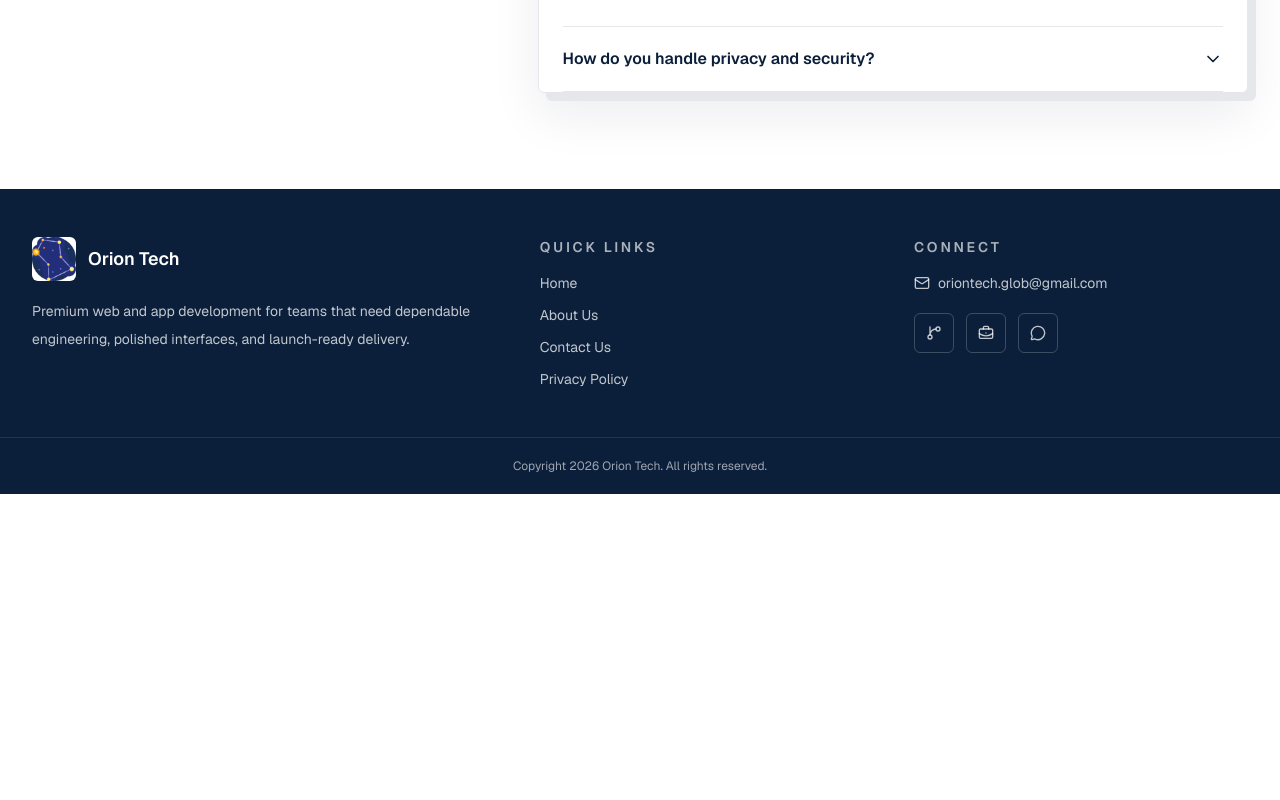
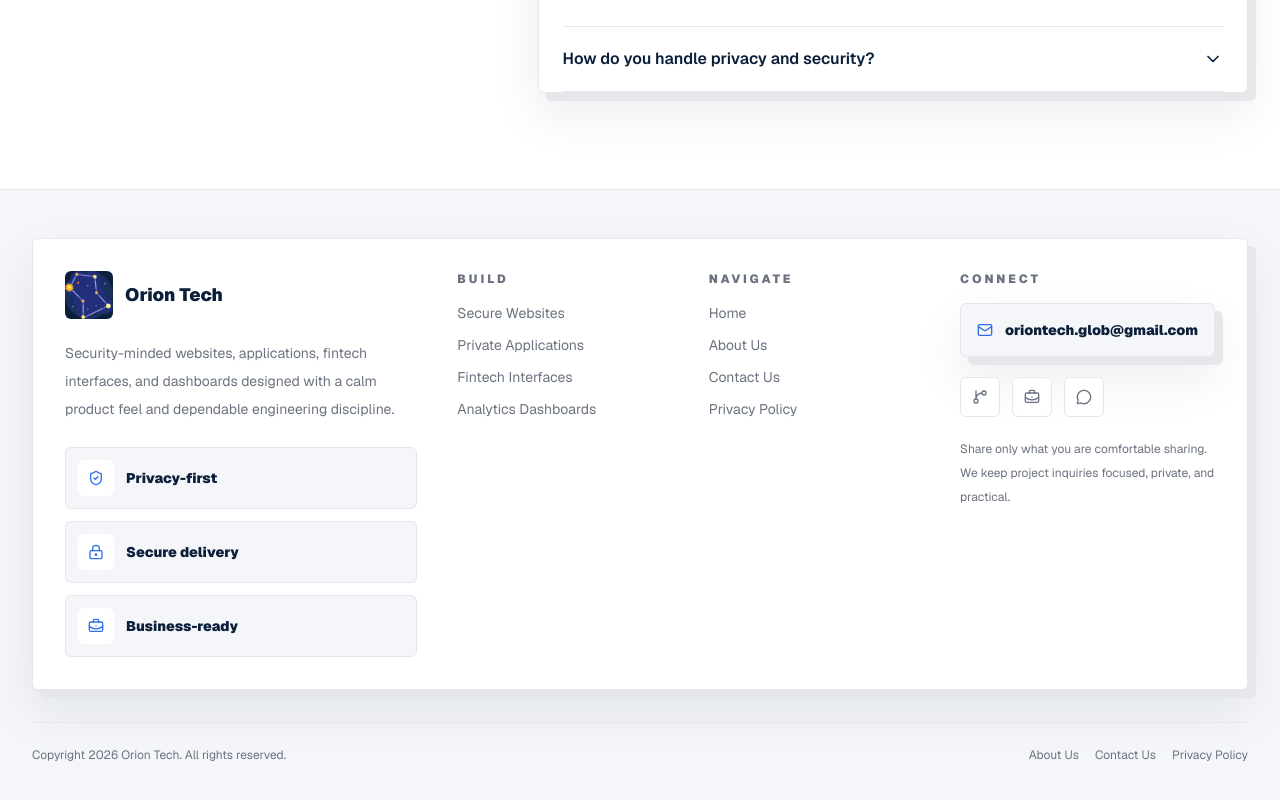
Before and after one commit to oriontechglob-a11y/orion.tech.glob, a Next.js app: page /contact in a window 1280 px wide. Shown: the part 1994-2794 px from the top of the page. Before the commit the page ends 2488 px from the top, so only its background shows below. Built offline with nearby package versions, Linux system fonts and the light colour scheme.

Commit message:
- Add HomeSectionNav component and update navigation structure. Enhance footer with new links and principles, and adjust section IDs for better navigation. Refactor Navbar and SecurityPromise for improved styling and functionality.

```diff
--- a/app/page.tsx
+++ b/app/page.tsx
@@ -2,6 +2,7 @@ import dynamic from "next/dynamic";
 
 import { CTABanner } from "@/components/home/CTABanner";
 import { Hero } from "@/components/home/Hero";
+import { HomeSectionNav } from "@/components/home/HomeSectionNav";
 import { Process } from "@/components/home/Process";
 import { Services } from "@/components/home/Services";
 import { SecurityPromise } from "@/components/shared/SecurityPromise";
@@ -12,8 +13,9 @@ export default function Home() {
   return (
     <>
       <Hero />
+      <HomeSectionNav />
       <Services />
-      <SecurityPromise />
+      <SecurityPromise id="security" />
       <Process />
       <Testimonials />
       <CTABanner />
--- a/components/home/CTABanner.tsx
+++ b/components/home/CTABanner.tsx
@@ -10,10 +10,10 @@ export function CTABanner() {
   const reduceMotion = useReducedMotion();
 
   return (
-    <AnimatedSection className="py-20">
+    <AnimatedSection id="start" className="py-20">
       <motion.div
         variants={childReveal}
-        className="relative overflow-hidden rounded-md bg-accent px-6 py-14 text-center text-white shadow-2xl shadow-accent/20 sm:px-10"
+        className="depth-card relative overflow-hidden rounded-md bg-accent px-6 py-14 text-center text-white shadow-2xl shadow-accent/20 sm:px-10"
       >
         <motion.span
           className="absolute left-8 top-8 h-6 w-6 rounded-md bg-white/25"
--- /dev/null
+++ b/components/home/HomeSectionNav.tsx
@@ -0,0 +1,38 @@
+"use client";
+
+import Link from "next/link";
+import { motion } from "framer-motion";
+import { LockKeyhole, MessageSquare, ShieldCheck, Sparkles, Workflow } from "lucide-react";
+
+import { AnimatedSection, childReveal } from "@/components/shared/AnimatedSection";
+
+const sections = [
+  { href: "#services", label: "Services", icon: Sparkles },
+  { href: "#security", label: "Security", icon: ShieldCheck },
+  { href: "#workflow", label: "Workflow", icon: Workflow },
+  { href: "#reviews", label: "Reviews", icon: MessageSquare },
+  { href: "#start", label: "Start", icon: LockKeyhole },
+];
+
+export function HomeSectionNav() {
+  return (
+    <AnimatedSection className="-mt-8 pb-10 sm:-mt-10">
+      <motion.nav
+        variants={childReveal}
+        aria-label="Home sections"
+        className="depth-card mx-auto flex max-w-5xl gap-2 overflow-x-auto rounded-md border border-border bg-white p-2 shadow-sm"
+      >
+        {sections.map((section) => (
+          <Link
+            key={section.href}
+            href={section.href}
+            className="group flex min-h-12 shrink-0 items-center gap-2 rounded-md border border-border bg-surface px-4 text-sm font-black text-primary transition-colors hover:bg-primary hover:text-white"
+          >
+            <section.icon className="h-4 w-4 text-accent transition-colors group-hover:text-white" />
+            {section.label}
+          </Link>
+        ))}
+      </motion.nav>
+    </AnimatedSection>
+  );
+}
--- a/components/home/Process.tsx
+++ b/components/home/Process.tsx
@@ -8,7 +8,7 @@ const steps = ["Discover", "Design", "Develop", "Deploy", "Support"];
 
 export function Process() {
   return (
-    <AnimatedSection className="py-20 sm:py-24">
+    <AnimatedSection id="workflow" className="py-20 sm:py-24">
       <motion.div variants={childReveal} className="mx-auto max-w-3xl text-center">
         <p className="text-sm font-bold uppercase tracking-[0.24em] text-accent">Workflow</p>
         <h2 className="mt-3 text-3xl font-black tracking-tight text-primary sm:text-5xl">
--- a/components/home/Testimonials.tsx
+++ b/components/home/Testimonials.tsx
@@ -47,7 +47,7 @@ export default function Testimonials() {
   }, [reduceMotion]);
 
   return (
-    <AnimatedSection className="py-20 sm:py-24">
+    <AnimatedSection id="reviews" className="py-20 sm:py-24">
       <motion.div variants={childReveal} className="mx-auto max-w-3xl text-center">
         <p className="text-sm font-bold uppercase tracking-[0.24em] text-accent">Testimonials</p>
         <h2 className="mt-3 text-3xl font-black tracking-tight text-primary sm:text-5xl">
@@ -56,7 +56,7 @@ export default function Testimonials() {
       </motion.div>
       <motion.div
         variants={childReveal}
-        className="mx-auto mt-12 max-w-4xl rounded-md border border-border bg-white p-8 shadow-2xl shadow-primary/10 sm:p-12"
+        className="depth-card mx-auto mt-12 max-w-4xl rounded-md border border-border bg-white p-8 shadow-2xl shadow-primary/10 sm:p-12"
       >
         <Quote className="h-10 w-10 text-accent" />
         <AnimatePresence mode="wait">
--- a/components/layout/Footer.tsx
+++ b/components/layout/Footer.tsx
@@ -2,69 +2,120 @@
 
 import Link from "next/link";
 import Image from "next/image";
-import { BriefcaseBusiness, GitBranch, Mail, MessageCircle } from "lucide-react";
+import {
+  ArrowUpRight,
+  BriefcaseBusiness,
+  GitBranch,
+  LockKeyhole,
+  Mail,
+  MessageCircle,
+  ShieldCheck,
+} from "lucide-react";
 import { motion } from "framer-motion";
 
-const links = [
+const companyLinks = [
   { href: "/", label: "Home" },
   { href: "/about", label: "About Us" },
   { href: "/contact", label: "Contact Us" },
   { href: "/privacy-policy", label: "Privacy Policy" },
 ];
 
+const buildLinks = [
+  "Secure Websites",
+  "Private Applications",
+  "Fintech Interfaces",
+  "Analytics Dashboards",
+];
+
+const principles = [
+  { icon: ShieldCheck, label: "Privacy-first" },
+  { icon: LockKeyhole, label: "Secure delivery" },
+  { icon: BriefcaseBusiness, label: "Business-ready" },
+];
+
 export function Footer() {
   return (
     <motion.footer
-      className="bg-primary text-white"
+      className="border-t border-border bg-surface text-primary"
       initial={{ opacity: 0, y: 24 }}
       whileInView={{ opacity: 1, y: 0 }}
       viewport={{ once: true }}
       transition={{ duration: 0.5 }}
     >
-      <div className="mx-auto grid max-w-7xl gap-10 px-4 py-12 sm:px-6 md:grid-cols-[1.4fr_1fr_1fr] lg:px-8">
+      <div className="mx-auto max-w-7xl px-4 py-12 sm:px-6 lg:px-8">
+        <div className="depth-card grid gap-10 rounded-md border border-border bg-white p-6 sm:p-8 lg:grid-cols-[1.25fr_0.75fr_0.75fr_0.9fr]">
           <div>
-          <div className="mb-4 flex items-center gap-3 text-lg font-semibold">
-            <span className="relative grid h-11 w-11 place-items-center overflow-hidden rounded-md bg-white transition-transform duration-300 ease-out hover:scale-105">
+            <div className="mb-5 flex items-center gap-3 text-lg font-black">
+              <span className="relative grid h-12 w-12 place-items-center overflow-hidden rounded-md bg-primary transition-transform duration-300 ease-out hover:scale-105">
                 <Image
                   src="/images/orion-mark.png"
                   alt="Orion Tech logo"
-                width={44}
-                height={44}
+                  width={48}
+                  height={48}
                   className="h-full w-full object-cover"
                 />
               </span>
               Orion Tech
             </div>
-          <p className="max-w-md text-sm leading-7 text-white/75">
-            Premium web and app development for teams that need dependable engineering, polished
-            interfaces, and launch-ready delivery.
+            <p className="max-w-md text-sm leading-7 text-muted">
+              Security-minded websites, applications, fintech interfaces, and dashboards designed
+              with a calm product feel and dependable engineering discipline.
             </p>
+            <div className="mt-6 grid gap-3 sm:grid-cols-3 lg:grid-cols-1">
+              {principles.map((item) => (
+                <div
+                  key={item.label}
+                  className="flex items-center gap-3 rounded-md border border-border bg-surface p-3 text-sm font-black"
+                >
+                  <span className="grid h-9 w-9 place-items-center rounded-md bg-white text-accent">
+                    <item.icon className="h-4 w-4" />
+                  </span>
+                  {item.label}
                 </div>
+              ))}
+            </div>
+          </div>
+
           <div>
-          <h2 className="mb-4 text-sm font-semibold uppercase tracking-[0.2em] text-white/65">
-            Quick Links
+            <h2 className="mb-4 text-xs font-black uppercase tracking-[0.24em] text-muted">
+              Build
             </h2>
             <div className="grid gap-3 text-sm">
-            {links.map((link) => (
+              {buildLinks.map((label) => (
+                <span key={label} className="text-muted">
+                  {label}
+                </span>
+              ))}
+            </div>
+          </div>
+
+          <div>
+            <h2 className="mb-4 text-xs font-black uppercase tracking-[0.24em] text-muted">
+              Navigate
+            </h2>
+            <div className="grid gap-3 text-sm">
+              {companyLinks.map((link) => (
                 <Link
                   key={link.href}
                   href={link.href}
-                className="text-white/75 transition-colors hover:text-white"
+                  className="group inline-flex items-center gap-2 text-muted transition-colors hover:text-primary"
                 >
                   {link.label}
+                  <ArrowUpRight className="h-3.5 w-3.5 opacity-0 transition-opacity group-hover:opacity-100" />
                 </Link>
               ))}
             </div>
           </div>
+
           <div>
-          <h2 className="mb-4 text-sm font-semibold uppercase tracking-[0.2em] text-white/65">
+            <h2 className="mb-4 text-xs font-black uppercase tracking-[0.24em] text-muted">
               Connect
             </h2>
             <a
               href="mailto:oriontech.glob@gmail.com"
-            className="mb-5 flex items-center gap-2 text-sm text-white/75 transition-colors hover:text-white"
+              className="depth-card mb-5 flex items-center gap-3 rounded-md border border-border bg-surface p-4 text-sm font-black text-primary transition-colors hover:bg-white"
             >
-            <Mail className="h-4 w-4" /> oriontech.glob@gmail.com
+              <Mail className="h-4 w-4 text-accent" /> oriontech.glob@gmail.com
             </a>
             <div className="flex gap-3" aria-label="Social links">
               {[GitBranch, BriefcaseBusiness, MessageCircle].map((Icon, index) => (
@@ -72,16 +123,33 @@ export function Footer() {
                   key={index}
                   href="#"
                   aria-label="Social profile placeholder"
-                className="grid h-10 w-10 place-items-center rounded-md border border-white/20 text-white/75 transition-colors hover:bg-white hover:text-primary"
+                  className="grid h-10 w-10 place-items-center rounded-md border border-border bg-white text-muted transition-colors hover:bg-primary hover:text-white"
                 >
                   <Icon className="h-4 w-4" />
                 </a>
               ))}
             </div>
+            <p className="mt-5 text-xs leading-6 text-muted">
+              Share only what you are comfortable sharing. We keep project inquiries focused,
+              private, and practical.
+            </p>
           </div>
         </div>
-      <div className="border-t border-white/10 py-5 text-center text-xs text-white/60">
-        Copyright {new Date().getFullYear()} Orion Tech. All rights reserved.
+
+        <div className="mt-8 flex flex-col justify-between gap-4 border-t border-border pt-6 text-xs text-muted md:flex-row md:items-center">
+          <p>Copyright {new Date().getFullYear()} Orion Tech. All rights reserved.</p>
+          <div className="flex flex-wrap gap-4">
+            {companyLinks.slice(1).map((link) => (
+              <Link
+                key={link.href}
+                href={link.href}
+                className="transition-colors hover:text-primary"
+              >
+                {link.label}
+              </Link>
+            ))}
+          </div>
+        </div>
       </div>
     </motion.footer>
   );
--- a/components/layout/Navbar.tsx
+++ b/components/layout/Navbar.tsx
@@ -2,7 +2,7 @@
 
 import Link from "next/link";
 import Image from "next/image";
-import { Menu, X } from "lucide-react";
+import { LockKeyhole, Menu, X } from "lucide-react";
 import { AnimatePresence, motion, useScroll, useTransform } from "framer-motion";
 import { usePathname } from "next/navigation";
 import { useState } from "react";
@@ -20,7 +20,7 @@ const links = [
 export function Navbar() {
   const [open, setOpen] = useState(false);
   const pathname = usePathname();
-  const { scrollY } = useScroll();
+  const { scrollY, scrollYProgress } = useScroll();
   const backgroundColor = useTransform(
     scrollY,
     [0, 80],
@@ -37,8 +37,9 @@ export function Navbar() {
       style={{ backgroundColor, boxShadow }}
       className="fixed inset-x-0 top-0 z-50 border-b border-transparent backdrop-blur-md"
     >
+      <motion.div className="h-1 origin-left bg-accent" style={{ scaleX: scrollYProgress }} />
       <nav
-        className="mx-auto flex h-20 max-w-7xl items-center justify-between px-4 sm:px-6 lg:px-8"
+        className="mx-auto flex h-20 max-w-7xl items-center justify-between gap-3 px-4 sm:px-6 lg:px-8"
         aria-label="Main navigation"
       >
         <Link
@@ -58,21 +59,27 @@ export function Navbar() {
           </span>
           <span className="text-lg tracking-tight">Orion Tech</span>
         </Link>
-        <div className="hidden items-center gap-8 lg:flex">
+        <div className="depth-card hidden items-center gap-1 rounded-md border border-border bg-white p-1 lg:flex">
           {links.map((link) => (
             <Link
               key={link.href}
               href={link.href}
               className={cn(
-                "text-sm font-semibold text-muted transition-colors hover:text-accent",
-                pathname === link.href && "text-primary",
+                "relative rounded-md px-4 py-2 text-sm font-black text-muted transition-colors hover:text-primary",
+                pathname === link.href && "bg-primary text-white hover:text-white",
               )}
             >
               {link.label}
             </Link>
           ))}
         </div>
-        <div className="hidden lg:block">
+        <div className="hidden items-center gap-3 lg:flex">
+          <div className="depth-card flex items-center gap-2 rounded-md border border-border bg-white px-3 py-2 text-xs font-black uppercase tracking-[0.18em] text-primary">
+            <span className="grid h-6 w-6 place-items-center rounded-md bg-surface text-accent">
+              <LockKeyhole className="h-3.5 w-3.5" />
+            </span>
+            Secure Live
+          </div>
           <Button href="/contact" size="sm">
             Get a Quote
           </Button>
@@ -111,7 +118,7 @@ export function Navbar() {
       <AnimatePresence>
         {open && (
           <motion.div
-            className="border-t border-border bg-white px-4 py-6 shadow-2xl lg:hidden"
+            className="depth-card border-t border-border bg-white px-4 py-6 shadow-2xl lg:hidden"
             initial={{ opacity: 0, y: -12 }}
             animate={{ opacity: 1, y: 0 }}
             exit={{ opacity: 0, y: -12 }}
@@ -129,7 +136,10 @@ export function Navbar() {
                 >
                   <Link
                     href={link.href}
-                    className="flex min-h-12 items-center rounded-md px-3 text-base font-semibold text-primary hover:bg-surface"
+                    className={cn(
+                      "flex min-h-12 items-center rounded-md border border-border px-3 text-base font-black text-primary hover:bg-surface",
+                      pathname === link.href && "bg-primary text-white hover:bg-primary",
+                    )}
                     onClick={() => setOpen(false)}
                   >
                     {link.label}
--- a/components/shared/SecurityPromise.tsx
+++ b/components/shared/SecurityPromise.tsx
@@ -28,13 +28,14 @@ const promises = [
 
 type SecurityPromiseProps = {
   compact?: boolean;
+  id?: string;
 };
 
-export function SecurityPromise({ compact = false }: SecurityPromiseProps) {
+export function SecurityPromise({ compact = false, id }: SecurityPromiseProps) {
   const reduceMotion = useReducedMotion();
 
   return (
-    <AnimatedSection className={compact ? "py-14 sm:py-16" : "py-20 sm:py-24"}>
+    <AnimatedSection id={id} className={compact ? "py-14 sm:py-16" : "py-20 sm:py-24"}>
       <div className="depth-card-dark relative overflow-hidden rounded-md bg-primary p-6 text-white shadow-2xl shadow-primary/15 sm:p-8 lg:p-10">
         <motion.span
           className="absolute right-6 top-6 h-20 w-20 rounded-md border border-white/15"
```
Lines whose indentation alone changed are shown as unchanged.
